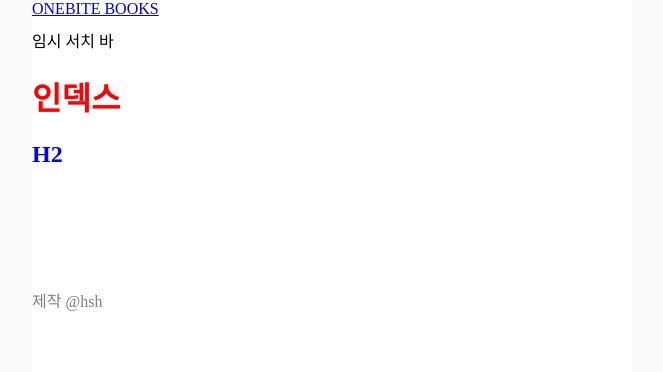
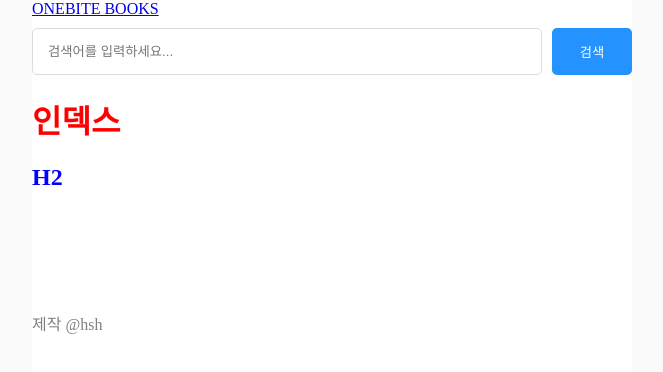
Before and after one commit to hohshho/biteNextJS, a Next.js app in the folder section02/: page / in a window 1280 px wide. Shown: the top 372 px of the page, without its empty margins (308-971 px from the left). Built offline with nearby package versions, Linux system fonts and the light colour scheme.

Commit message:
search bar 구현현

```diff
--- /dev/null
+++ b/section02/src/components/searchable-layout.module.css
@@ -0,0 +1,21 @@
+.searchbar_container {
+    display: flex;
+    gap: 10px;
+    margin-bottom: 20px;
+}
+
+.searchbar_container > input {
+    flex: 1;
+    padding: 15px;
+    border-radius: 5px;
+    border: 1px solid rgb(220, 220, 220);
+}
+
+.searchbar_container > button {
+    width: 80px;
+    border-radius: 5px;
+    border: none;
+    background-color: rgb(37, 147, 255);
+    color: white;
+    cursor: pointer;
+}
--- a/section02/src/components/searchable-layout.tsx
+++ b/section02/src/components/searchable-layout.tsx
@@ -1,11 +1,50 @@
-import { ReactNode } from "react";
+import { useRouter } from "next/router";
+import { ReactNode, useEffect, useState } from "react";
+import style from "./searchable-layout.module.css";
 
-export default function SearchableLayout({children} : {children:ReactNode}) {
+export default function SearchableLayout({
+  children,
+}: {
+  children: ReactNode;
+}) {
+  const router = useRouter();
+  const [search, setSearch] = useState("");
 
-    return (
-        <div>
-            <div>임시 서치 바</div>
-            {children}
-        </div>
-    )
+  // 기본적으로 query string이 string or string[]이다.
+  // 타입 단언으로 string으로 지정한다.
+  const q = router.query.q as string;
+
+  useEffect(() => {
+    setSearch(q || "");
+  }, [q]);
+
+  const onChangeSearch = (e: React.ChangeEvent<HTMLInputElement>) => {
+    setSearch(e.target.value);
+  };
+
+  const onSubmit = () => {
+    if (!search || q === search) return;
+    router.push(`/search?q=${search}`);
+  };
+
+  const onKeyDown = (e: React.KeyboardEvent<HTMLInputElement>) => {
+    if(e.key === 'Enter') {
+        onSubmit();
+    }
+  };
+
+  return (
+    <div>
+      <div className={style.searchbar_container}>
+        <input
+          value={search}
+          onKeyDown={onKeyDown}
+          onChange={onChangeSearch}
+          placeholder="검색어를 입력하세요..."
+        />
+        <button onClick={onSubmit}>검색</button>
+      </div>
+      {children}
+    </div>
+  );
 }
```
